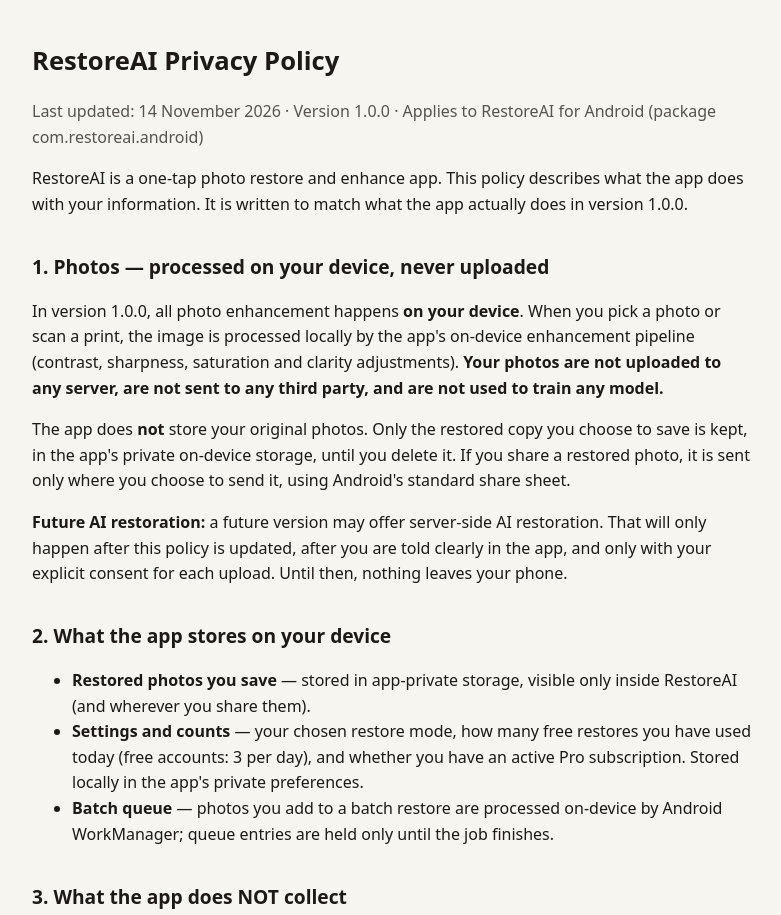
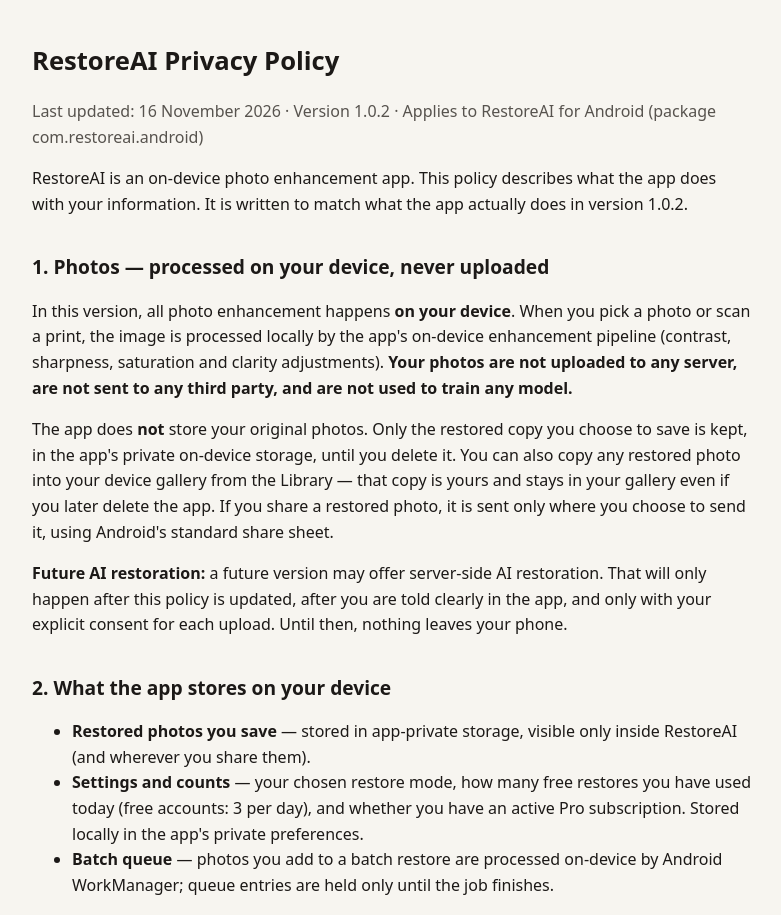
Before and after one commit to justinwayn/app-privacy, a plain HTML site: page restoreai.html in a window 1280 px wide. Shown: the top 915 px of the page, without its empty margins (248-1029 px from the left). Drawn offline with Linux system fonts and the light colour scheme.

Commit message:
RestoreAI privacy policy vc3 (1.0.2): gallery-export sentence, honest on-device description

```diff
--- a/restoreai.html
+++ b/restoreai.html
@@ -12,13 +12,13 @@
 </head>
 <body>
 <h1>RestoreAI Privacy Policy</h1>
-<p class="meta">Last updated: 14 November 2026 · Version 1.0.0 · Applies to RestoreAI for Android (package com.restoreai.android)</p>
+<p class="meta">Last updated: 16 November 2026 · Version 1.0.2 · Applies to RestoreAI for Android (package com.restoreai.android)</p>
 
-<p>RestoreAI is a one-tap photo restore and enhance app. This policy describes what the app does with your information. It is written to match what the app actually does in version 1.0.0.</p>
+<p>RestoreAI is an on-device photo enhancement app. This policy describes what the app does with your information. It is written to match what the app actually does in version 1.0.2.</p>
 
 <h2>1. Photos — processed on your device, never uploaded</h2>
-<p>In version 1.0.0, all photo enhancement happens <strong>on your device</strong>. When you pick a photo or scan a print, the image is processed locally by the app's on-device enhancement pipeline (contrast, sharpness, saturation and clarity adjustments). <strong>Your photos are not uploaded to any server, are not sent to any third party, and are not used to train any model.</strong></p>
-<p>The app does <strong>not</strong> store your original photos. Only the restored copy you choose to save is kept, in the app's private on-device storage, until you delete it. If you share a restored photo, it is sent only where you choose to send it, using Android's standard share sheet.</p>
+<p>In this version, all photo enhancement happens <strong>on your device</strong>. When you pick a photo or scan a print, the image is processed locally by the app's on-device enhancement pipeline (contrast, sharpness, saturation and clarity adjustments). <strong>Your photos are not uploaded to any server, are not sent to any third party, and are not used to train any model.</strong></p>
+<p>The app does <strong>not</strong> store your original photos. Only the restored copy you choose to save is kept, in the app's private on-device storage, until you delete it. You can also copy any restored photo into your device gallery from the Library — that copy is yours and stays in your gallery even if you later delete the app. If you share a restored photo, it is sent only where you choose to send it, using Android's standard share sheet.</p>
 <p><strong>Future AI restoration:</strong> a future version may offer server-side AI restoration. That will only happen after this policy is updated, after you are told clearly in the app, and only with your explicit consent for each upload. Until then, nothing leaves your phone.</p>
 
 <h2>2. What the app stores on your device</h2>
```
